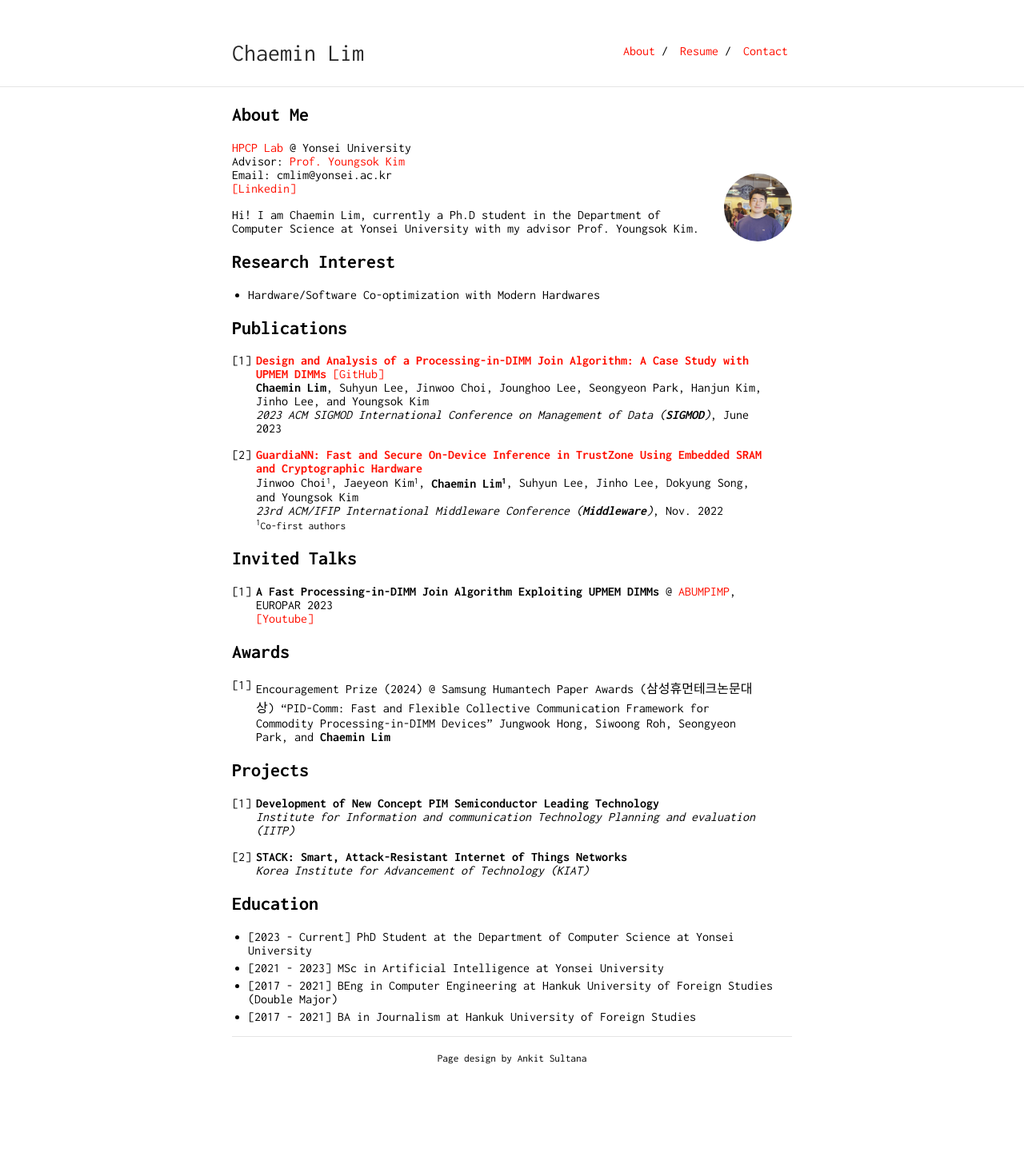
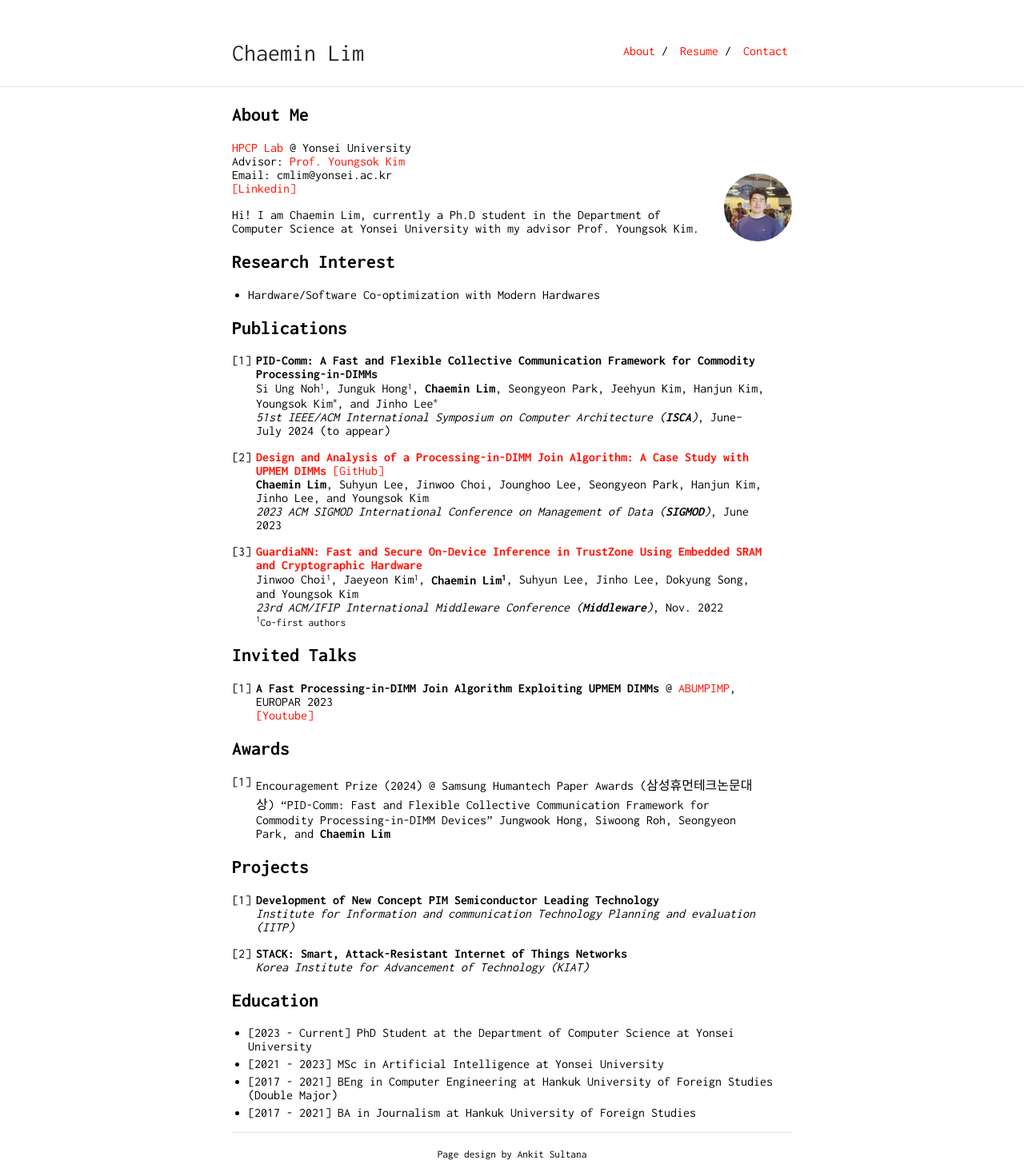
Before and after one commit to janoslim/janoslim.github.io, a Jekyll site: the page built from index.md, in a window 1280 px wide. Shown: the whole page at 80% size. Built offline with Jekyll 4.4.1, drawn with Linux system fonts in a browser that asks for light colours; our own code applies the rules of GitHub Pages for plain Markdown files; before the commit the page ends 1331 px from its top, so only the background shows below that.

Commit message:
Update index.md

```diff
--- a/index.md
+++ b/index.md
@@ -18,11 +18,15 @@ Hi! I am Chaemin Lim, currently a Ph.D student in the Department of Computer Sci
 
 ## Publications
 
-1. <b><a href="https://doi.org/10.1145/3589258">Design and Analysis of a Processing-in-DIMM Join Algorithm: A Case Study with UPMEM DIMMs</a></b> <a href="https://github.com/yonsei-hpcp/pid-join">[GitHub]</a><br>
+1. <b>PID-Comm: A Fast and Flexible Collective Communication Framework for Commodity Processing-in-DIMMs</b><br>
+Si Ung Noh<small><sup>1</sup></small>, Junguk Hong<small><sup>1</sup></small>, <b>Chaemin Lim</b>, Seongyeon Park, Jeehyun Kim, Hanjun Kim, Youngsok Kim<small><sup>*</sup></small>, and Jinho Lee<small><sup>*</sup></small><br>
+<i>51st IEEE/ACM International Symposium on Computer Architecture (<b>ISCA</b>)</i>, June&ndash;July 2024 (to appear)<br>
+
+2. <b><a href="https://doi.org/10.1145/3589258">Design and Analysis of a Processing-in-DIMM Join Algorithm: A Case Study with UPMEM DIMMs</a></b> <a href="https://github.com/yonsei-hpcp/pid-join">[GitHub]</a><br>
 <b>Chaemin Lim</b>, Suhyun Lee, Jinwoo Choi, Jounghoo Lee, Seongyeon Park, Hanjun Kim, Jinho Lee, and Youngsok Kim<br>
 <i>2023 ACM SIGMOD International Conference on Management of Data (<b>SIGMOD</b>)</i>, June 2023
 
-2. <b><a href="https://dl.acm.org/doi/10.1145/3528535.3531513">GuardiaNN: Fast and Secure On-Device Inference in TrustZone Using Embedded SRAM and Cryptographic Hardware</a></b><br>
+3. <b><a href="https://dl.acm.org/doi/10.1145/3528535.3531513">GuardiaNN: Fast and Secure On-Device Inference in TrustZone Using Embedded SRAM and Cryptographic Hardware</a></b><br>
 Jinwoo Choi<small><sup>1</sup></small>, Jaeyeon Kim<small><sup>1</sup></small>, <b>Chaemin Lim<small><sup>1</sup></small></b>, Suhyun Lee, Jinho Lee, Dokyung Song, and Youngsok Kim<br>
 <i>23rd ACM/IFIP International Middleware Conference (<b>Middleware</b>)</i>, Nov. 2022 <br>
 <small><sup>1</sup>Co-first authors</small><br>
```
